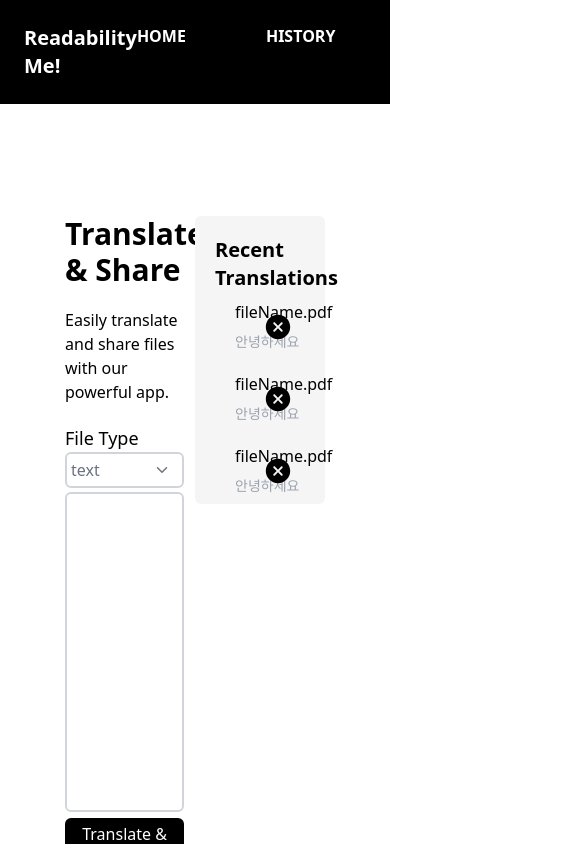
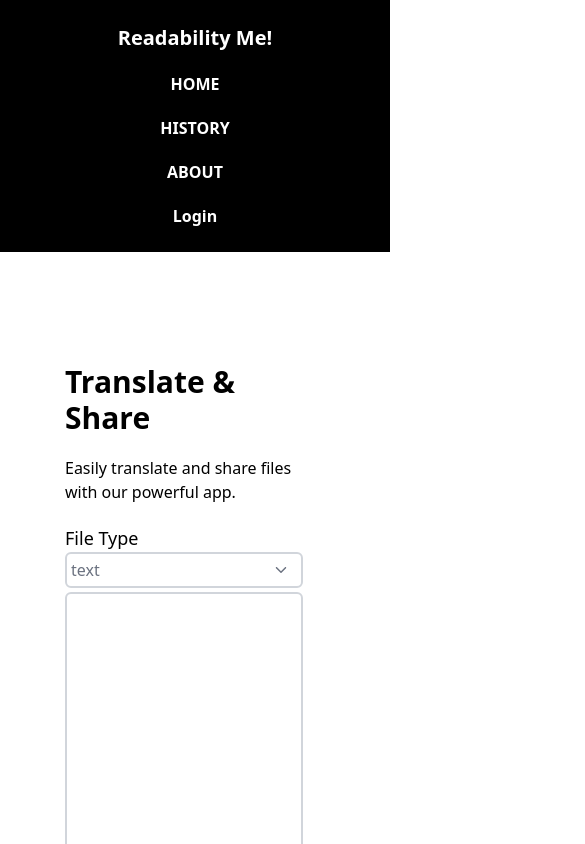
Before and after one commit to yeongipark/RM_Front, a React (Vite) app: page / in a window 390 px wide. Shown: the top 844 px of the page, 585 px wide, since content can reach past the window. Built offline with nearby package versions, Linux system fonts and the light colour scheme; no server answers.

Commit message:
홈화면 반응형 완료

```diff
--- a/src/components/home/home.jsx
+++ b/src/components/home/home.jsx
@@ -4,7 +4,7 @@ import { Right } from "./right";
 
 export const Home = () => {
   return (
-    <div className="flex justify-center mt-28">
+    <div className="flex justify-center mt-28 md:flex-row flex-col items-center md:items-start">
       <Left></Left>
       <Right></Right>
     </div>
--- a/src/components/home/left.jsx
+++ b/src/components/home/left.jsx
@@ -23,7 +23,7 @@ export const Left = () => {
   };
 
   return (
-    <div className="w-1/3 ">
+    <div className="md:w-1/3 w-2/3 md:mb-0 mb-5">
       <h2 className="font-bold text-3xl mb-5">Translate & Share</h2>
       <p className="mb-5 text-base">
         Easily translate and share files with our powerful app.
--- a/src/components/home/right.jsx
+++ b/src/components/home/right.jsx
@@ -3,7 +3,7 @@ import { HistoryFrame } from "./historyFrame";
 
 export const Right = () => {
   return (
-    <div className="w-1/3 rounded-md bg-neutral-100 p-5 h-72">
+    <div className="md:w-1/3 w-2/3 rounded-md bg-neutral-100 p-5 h-72">
       <h2 className="font-bold text-xl mb-2">Recent Translations</h2>
       {!localStorage.getItem("login") ? (
         <>
--- a/src/layout/nav/nav.jsx
+++ b/src/layout/nav/nav.jsx
@@ -25,18 +25,25 @@ export const Nav = () => {
 
   return (
     <div>
-      <div className="bg-black text-white p-6 flex ">
-        <p className="font-black text-xl">Readability Me!</p>
+      <div className="bg-black text-white p-6 flex sm:flex-row flex-col items-center ">
+        <p className="font-black text-xl sm:mb-0 mb-5 cursor-pointer">
+          Readability Me!
+        </p>
         <div className="grow"></div>
-        <ul className="flex justify-center gap-20">
+        <ul className="flex justify-center sm:gap-20 sm:flex-row flex-col gap-5 sm:mb-0 mb-5">
           <li
-            className="font-black cursor-pointer hover:scale-125"
+            className="font-black cursor-pointer hover:scale-125 text-center"
             onClick={getAll}
           >
             HOME
           </li>
-          <li className="font-black cursor-pointer hover:scale-125">HISTORY</li>
-          <li className="font-black hover:scale-125"> ABOUT</li>
+          <li className="font-black cursor-pointer hover:scale-125 text-center">
+            HISTORY
+          </li>
+          <li className="font-black hover:scale-125 cursor-pointer text-center">
+            {" "}
+            ABOUT
+          </li>
         </ul>
         <div className="grow"></div>
         {isLogin ? (
```
